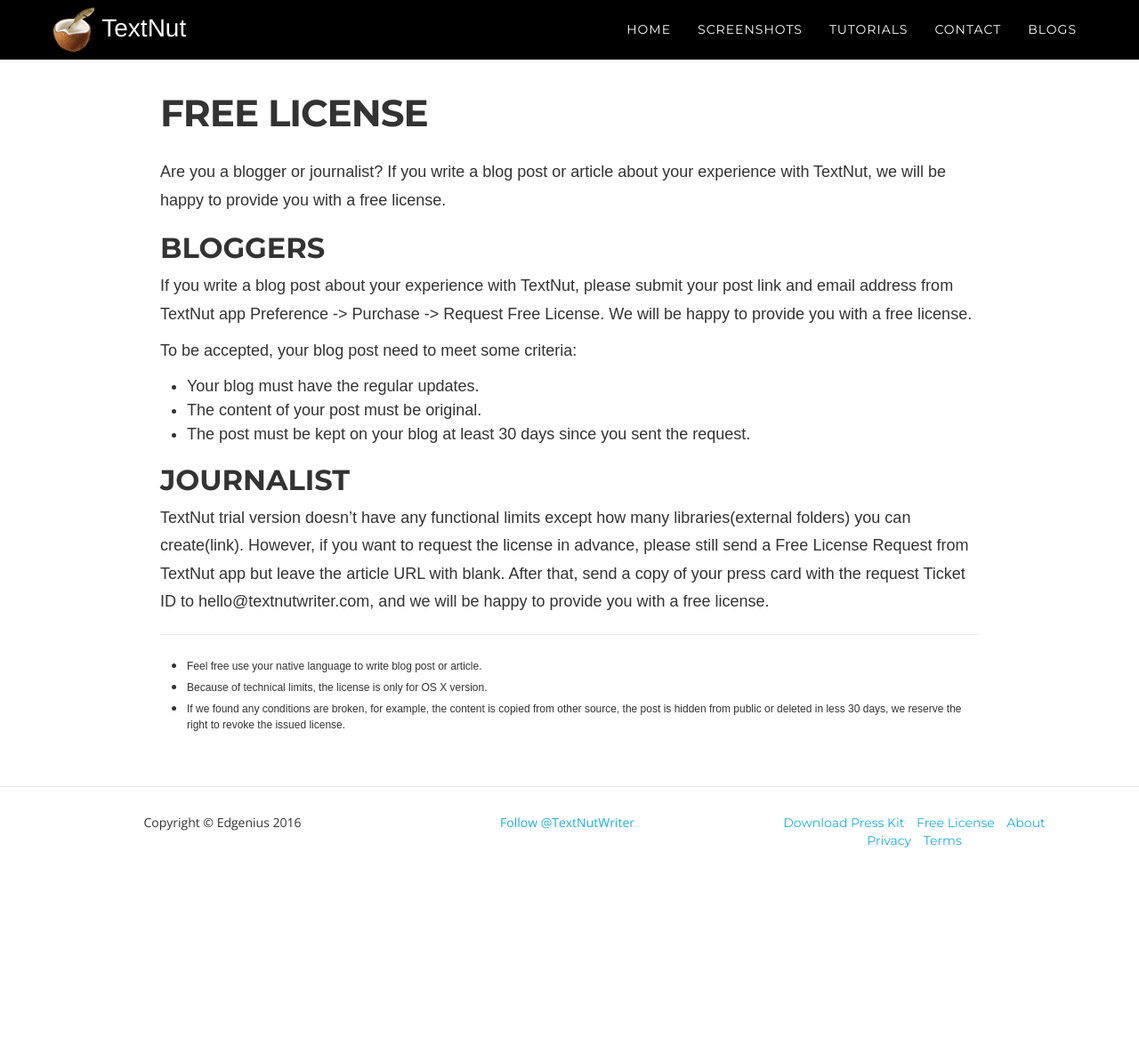
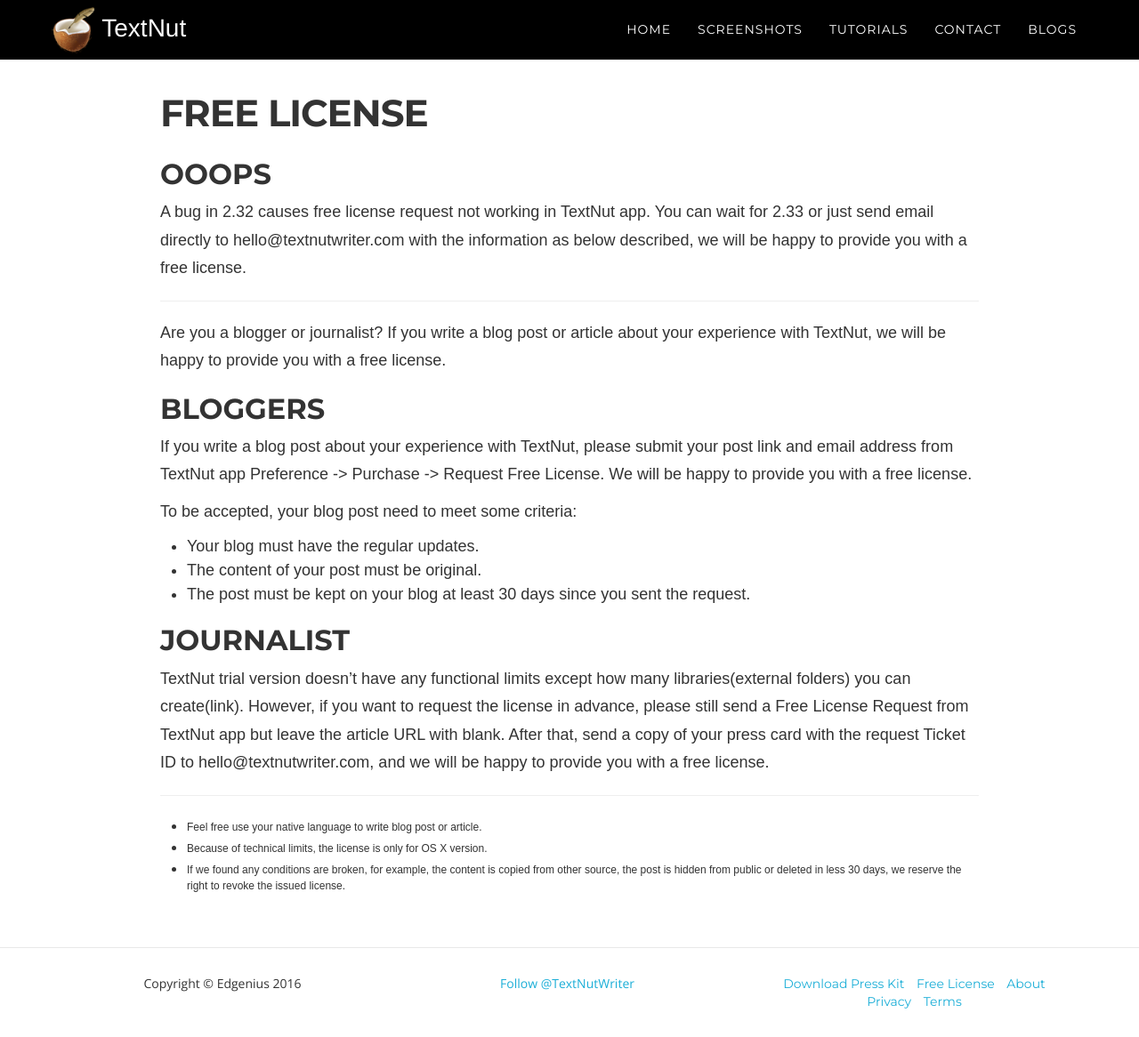
Before and after one commit to textnutwriter/textnutwriter.github.io, a Jekyll site: the page built from freelicense.md, in a window 1280 px wide and 1166 px high. Shown: the whole window at 89% size. Built offline with Jekyll 4.4.1, drawn with Linux system fonts in a browser that asks for light colours; nearby versions of some CDN libraries; some web fonts are replaced; a script that is not in the unit is left out; comment, search, counter and statistics services are not loaded.

Commit message:
free license request - even not working:)

```diff
--- a/freelicense.md
+++ b/freelicense.md
@@ -5,6 +5,11 @@
 menu: footer
 weight: 8
 ---
+
+## Ooops ###
+A bug in 2.32 causes free license request not working in TextNut app.  You can wait for 2.33 or just send email directly to hello@textnutwriter.com with the information as below described, we will be happy to provide you with a free license.
+
+----
 
 Are you a blogger or journalist? If you write a blog post or article about your experience with TextNut, we will be happy to provide you with a free license.
 
```
